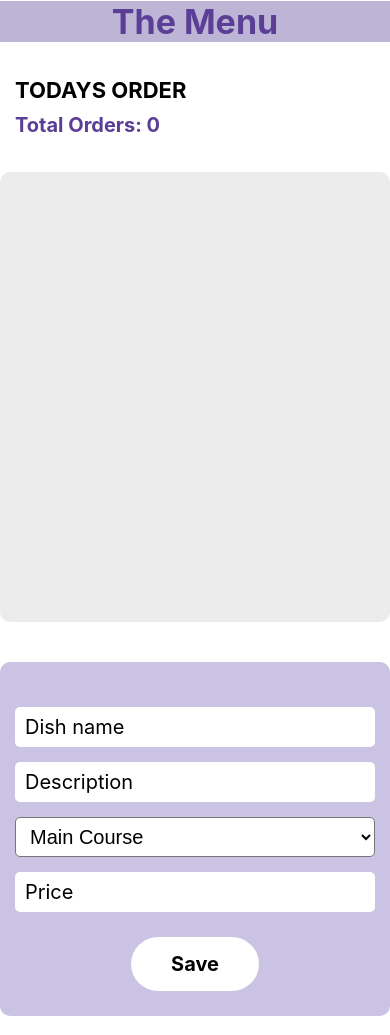
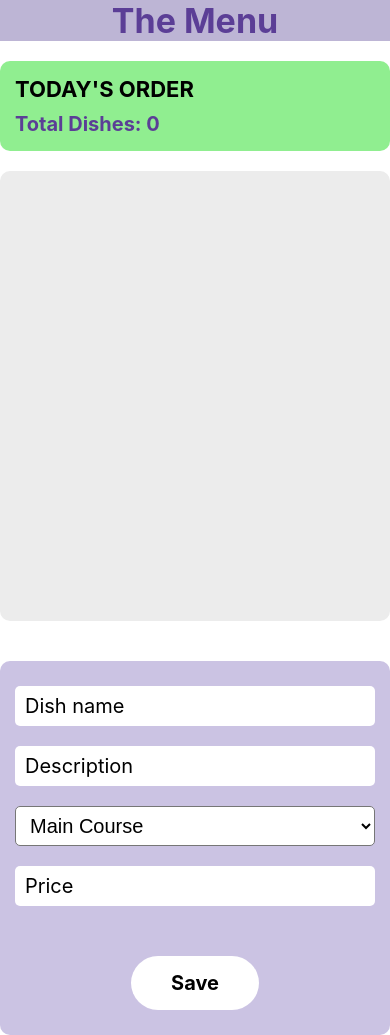
Before and after one commit to ST10449855/ChefChristoffel, a React Native app: screen / in a window 390 px wide. Built offline with nearby package versions, Linux system fonts and the light colour scheme.

Commit message:
comments add

```diff
--- a/App.tsx
+++ b/App.tsx
@@ -1,192 +1,228 @@
 import { StatusBar } from 'expo-status-bar';
-import {FlatList, SafeAreaView, StyleSheet, Text,TextInput,TouchableHighlight, View } from 'react-native';
+import {FlatList, SafeAreaView, StyleSheet, Text, TextInput, TouchableHighlight, View } from 'react-native';
 import {Picker} from "@react-native-picker/picker";
-import { dishDetail } from './type';
+import { dishDetail } from './type'; // Assuming 'dishDetail' type is defined elsewhere
 import { useState } from 'react';
 
 export default function App() {
 
-  const [dishName, setDishName] = useState<string>('');
-  const [description, setDescription] = useState<string>('');
-  const [courseType, setCourseType] = useState<string>('');
-  const [price, setPrice] = useState<string>('');
+  // States to store form input data
+  const [dishName, setDishName] = useState<string>(''); // Stores the dish name
+  const [description, setDescription] = useState<string>(''); // Stores the dish description
+  const [courseType, setCourseType] = useState<string>(''); // Stores the selected course type
+  const [price, setPrice] = useState<string>(''); // Stores the dish price (as string initially)
 
-  const[Dishes, setWorkouts] = useState<dishDetail[]>([]);
+  // State to store the list of dishes
+  const [Dishes, setWorkouts] = useState<dishDetail[]>([]);
 
+  // Variable to count the total number of dishes
   const totalDishes = Dishes.length;
 
-  const CourseType = ['Main Course','Starter','Dessert']
+  // Array of course types for the picker
+  const CourseType = ['Main Course', 'Starter', 'Dessert'];
 
+  // Function to handle form submission
   const handleSubmit = () => {
+    // Validation to check if any field is empty
+    if (!dishName || !description || !courseType || !price) {
+      alert('Please fill in all the fields.'); // Alerts the user if any field is missing
+      return;
+    }
 
+    // Create a new dish object from input data
     const newdish: dishDetail = {
-    dish_Name : dishName,
+      dish_Name: dishName,
       description: description,
-    course_Type:courseType,
-    price: parseInt(price)
+      course_Type: courseType,
+      price: parseInt(price), // Convert price from string to integer
     };
+
+    // Update the Dishes state with the new dish
     setWorkouts([...Dishes, newdish]);
+
+    // Clear the input fields after submission
     setDishName('');
     setDescription('');
     setCourseType('');
     setPrice('');
-
-}
-
+  };
 
   return (
     <SafeAreaView style={styles.container}>
+      {/* App header */}
       <View style={styles.headingContainer}>
         <Text style={styles.trackerName}>The Menu</Text>
       </View>
 
+      {/* Order summary container */}
       <View style={styles.orderContainer}>
-        <Text style={styles.orderHeading}>TODAYS ORDER</Text>
+        <Text style={styles.orderHeading}>TODAY'S ORDER</Text>
         <View>
-          <Text style={styles.orderText}>Total Orders: {totalDishes}</Text>
+          <Text style={styles.orderText}>Total Dishes: {totalDishes}</Text> {/* Displays the number of dishes */}
+        </View>
       </View>
 
+      {/* List of added dishes */}
+      <View style={styles.listView}>
+        <FlatList
+          style={styles.listStyle}
+          data={Dishes} // Passes the list of dishes to FlatList
+          keyExtractor={(item, index) => index.toString()} // Uses index as the key
+          renderItem={({ item }) => (
+            <View style={styles.itemContainer}>
+              {/* Display dish details */}
+              <Text style={styles.detailText}>Dish Name: {item.dish_Name}</Text>
+              <Text style={styles.detailText}>Description: {item.description}</Text>
+              <Text style={styles.detailText}>Course: {item.course_Type}</Text>
+              <Text style={styles.detailText}>Price: {item.price}</Text>
+            </View>
+          )}
+        />
       </View>
 
+      {/* User input form */}
+      <View style={styles.userInputView}>
+        {/* Dish name input */}
+        <TextInput
+          style={styles.input}
+          placeholder="Dish name"
+          value={dishName}
+          onChangeText={setDishName}
+        />
 
-    <View style={styles.listView}>
-      <FlatList style = {styles.listStyle}
-      data={Dishes}
-      keyExtractor={(item,index) => index.toString()}
-      renderItem={({item}) =>(
-        <View style={styles.itemContainer}>
-          <Text style={styles.detailText}>Dish Name: {item.dish_Name}</Text>
-          <Text style={styles.detailText}>Description : {item.description}</Text>
-          <Text style={styles.detailText}>Course : {item.course_Type}</Text>
-          <Text style={styles.detailText}> Price: {item.price}</Text>
-        </View>
-      )}>
+        {/* Description input */}
+        <TextInput
+          style={styles.input}
+          placeholder="Description"
+          value={description}
+          onChangeText={setDescription}
+        />
 
-      </FlatList>
-    </View>
-
-    <View style={styles.userInputView}>
-      <TextInput style={styles.input} placeholder="Dish name" value={dishName} onChangeText={setDishName}></TextInput>
-
-      <TextInput style={styles.input} placeholder="Description" value={description} onChangeText={setDescription}></TextInput>
-
-    <Picker style={styles.input}
+        {/* Course type picker */}
+        <Picker
+          style={styles.input}
           selectedValue={courseType}
-    onValueChange={(itemValue) => setCourseType(itemValue)}>
-
+          onValueChange={(itemValue) => setCourseType(itemValue)}
+        >
           {CourseType.map((courseType) => (
-      <Picker.Item label={courseType} value={courseType} key={courseType}/>
+            <Picker.Item label={courseType} value={courseType} key={courseType} /> // Populates the picker with course types
           ))}
         </Picker>
 
-      <TextInput style={styles.input} placeholder="Price"></TextInput>
+        {/* Price input */}
+        <TextInput
+          style={styles.input}
+          placeholder="Price"
+          keyboardType="numeric" // Ensures the keyboard is numeric
+          value={price}
+          onChangeText={setPrice}
+        />
 
+        {/* Save button */}
         <TouchableHighlight style={styles.button} onPress={handleSubmit}>
           <Text style={styles.buttonText}>Save</Text>
         </TouchableHighlight>
       </View>
 
     </SafeAreaView>
-
   );
 }
+
+// Styles for the components
 const styles = StyleSheet.create({
   container: {
     flex: 1,
     padding: 20,
-    marginVertical:1,
     backgroundColor: 'white',
   },
-  headingContainer:{
+  headingContainer: {
     backgroundColor: '#BDB5D5',
     alignItems: 'center',
     justifyContent: 'center',
     marginBottom: 100,
     width: '100%',
   },
-  trackerName:{
+  trackerName: {
     fontSize: 34,
     fontWeight: 'bold',
-    color:'#5B3E96'
+    color: '#5B3E96',
   },
-  listView:{
+  listView: {
     marginTop: 20,
     width: '100%',
     height: 450,
-    borderRadius:10,
+    borderRadius: 10,
     backgroundColor: '#ECECEC',
   },
-  userInputView:{
+  userInputView: {
     alignItems: 'center',
     justifyContent: 'flex-start',
     width: '100%',
     marginVertical: 5,
-    backgroundColor:'#CBC3E3',
+    backgroundColor: '#CBC3E3',
     padding: 15,
     marginTop: 40,
     marginBottom: 50,
-    borderRadius:10,
+    borderRadius: 10,
   },
-  input:{
-    width:'100%',
+  input: {
+    width: '100%',
     height: 40,
-    backgroundColor:'white',
+    backgroundColor: 'white',
     paddingHorizontal: 10,
-    marginVertical: -15,
+    marginVertical: 10,
     borderRadius: 5,
     color: 'black',
-    marginTop: 30,
     fontSize: 20,
   },
-  button:{
-    backgroundColor:'#fff',
+  button: {
+    backgroundColor: '#fff',
     paddingVertical: 15,
     paddingHorizontal: 40,
-    borderRadius: 40, // for roundede corner
+    borderRadius: 40, // For rounded corners
     marginVertical: 10,
     alignItems: 'center',
     marginTop: 40,
   },
-  buttonText:{
+  buttonText: {
     color: 'black',
     fontSize: 20,
     fontWeight: 'bold',
   },
-  listStyle:{
-    maxHeight:800,
+  listStyle: {
+    maxHeight: 800,
   },
-  itemContainer:{
+  itemContainer: {
     flex: 1,
-    width: 540,
+    width: '100%',
     backgroundColor: '#BDB5D5',
     alignItems: 'center',
-    justifyContent:'space-around',
+    justifyContent: 'space-around',
     marginVertical: 10,
     borderRadius: 10,
+    padding: 10,
   },
-  detailText:{
-    color:'#5B3E96',
-    fontSize:20,
+  detailText: {
+    color: '#5B3E96',
+    fontSize: 20,
     fontWeight: 'bold',
   },
-  orderContainer:{
-    backgroundColor: 'light green',
+  orderContainer: {
+    backgroundColor: 'lightgreen', // Changed to valid color
     padding: 15,
     borderRadius: 10,
     marginTop: -80,
     alignItems: 'flex-start',
   },
-  orderHeading:{
+  orderHeading: {
     fontSize: 22,
     fontWeight: 'bold',
     color: 'black',
     marginBottom: 10,
-
   },
-  orderText:{
+  orderText: {
     fontSize: 20,
     fontWeight: 'bold',
     color: '#5B3E96',
-  }
-
+  },
 });
```
Lines whose indentation alone changed are shown as unchanged.
